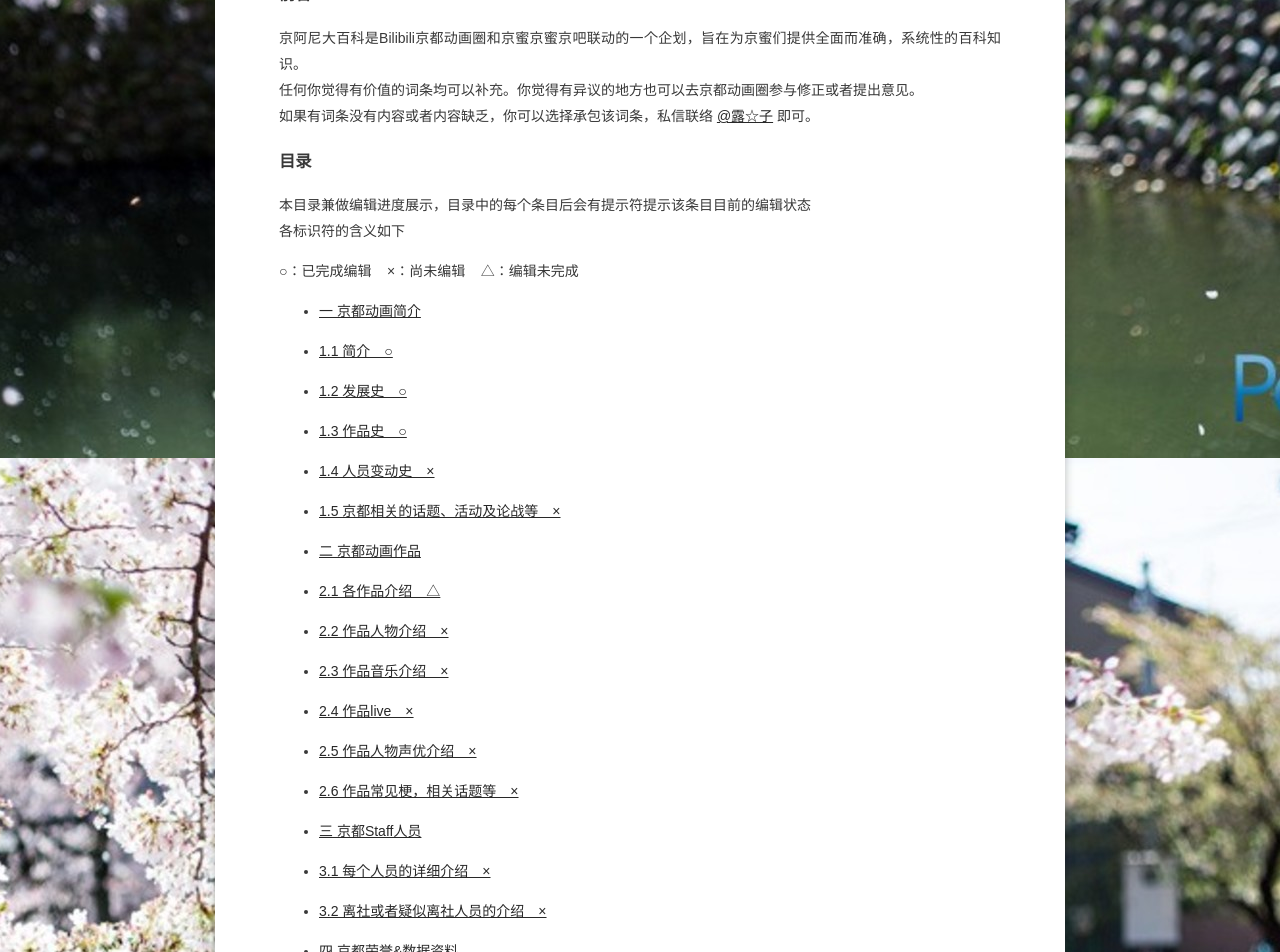
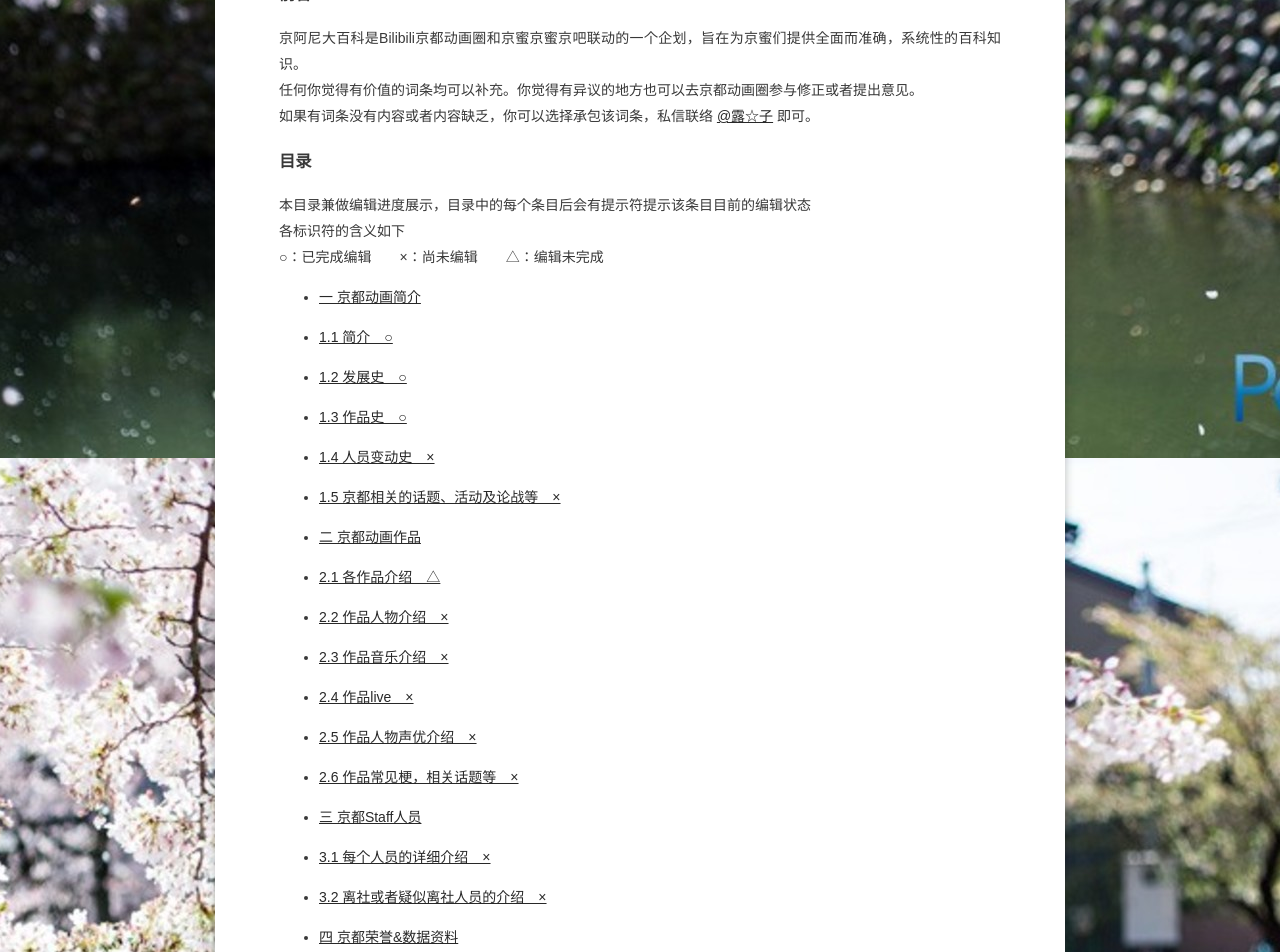
Before and after one commit to Clynie/hanyihong0324.github.io, a Jekyll site: the page built from _posts/2016-04-21-KyoaniWiki.md, in a window 1280 px wide. Shown: the part 632-1584 px from the top of the page. Built offline with Jekyll 4.4.1, drawn with Linux system fonts in a browser that asks for light colours; some web fonts are replaced.

Commit message:
format improvement

```diff
--- a/_posts/2016-04-21-KyoaniWiki.md
+++ b/_posts/2016-04-21-KyoaniWiki.md
@@ -26,7 +26,7 @@
 ### 目录
 本目录兼做编辑进度展示，目录中的每个条目后会有提示符提示该条目目前的编辑状态
 各标识符的含义如下
-<p>○：已完成编辑&nbsp;&nbsp;&nbsp;&nbsp;×：尚未编辑&nbsp;&nbsp;&nbsp;&nbsp;△：编辑未完成</p>
+○：已完成编辑　　×：尚未编辑　　△：编辑未完成
 
 * [一 京都动画简介](#1)
 
```
